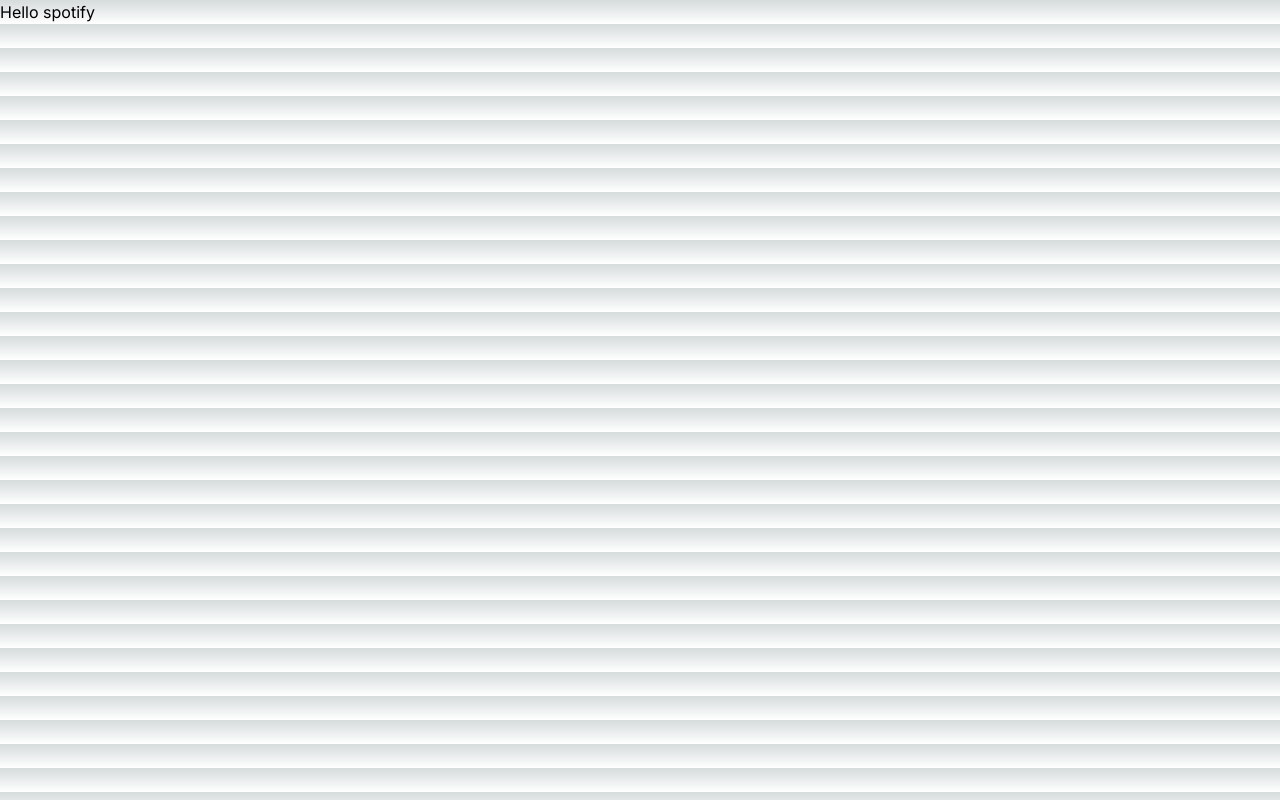
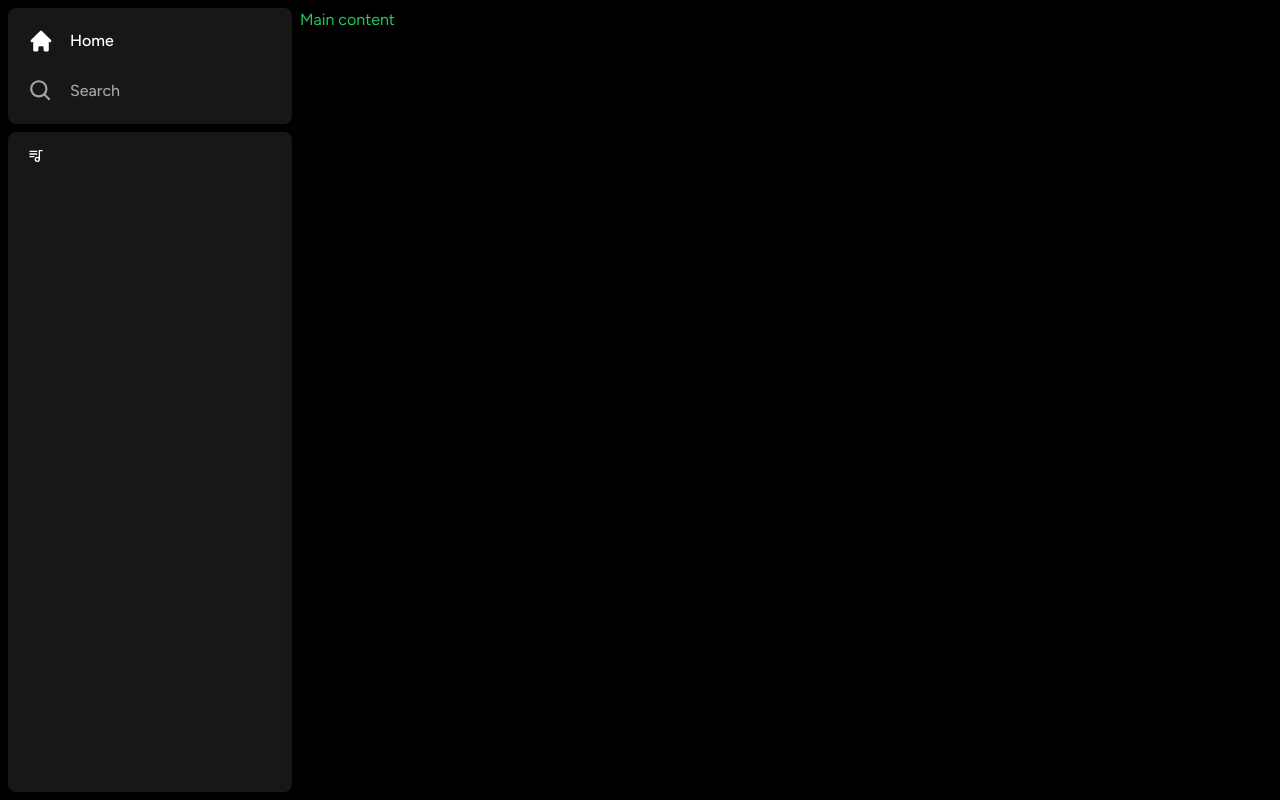
Before and after one commit to DiegoSalazarArp/spotify-clone-next, a Next.js app: page / in a window 1280 px wide. Built offline with nearby package versions, Linux system fonts and the light colour scheme.

Commit message:
Se agrega sidebar

```diff
--- /dev/null
+++ b/app/(site)/page.tsx
@@ -0,0 +1,3 @@
+export default function Home() {
+  return <div className="text-green-500">Main content</div>;
+}
--- a/app/globals.css
+++ b/app/globals.css
@@ -2,26 +2,10 @@
 @tailwind components;
 @tailwind utilities;
 
+html,
+body,
 :root {
-  --foreground-rgb: 0, 0, 0;
-  --background-start-rgb: 214, 219, 220;
-  --background-end-rgb: 255, 255, 255;
+  height: 100%;
+  background-color: black;
+  color-scheme: dark;
 }
-
-@media (prefers-color-scheme: dark) {
-  :root {
-    --foreground-rgb: 255, 255, 255;
-    --background-start-rgb: 0, 0, 0;
-    --background-end-rgb: 0, 0, 0;
-  }
-}
-
-body {
-  color: rgb(var(--foreground-rgb));
-  background: linear-gradient(
-      to bottom,
-      transparent,
-      rgb(var(--background-end-rgb))
-    )
-    rgb(var(--background-start-rgb));
-}
--- a/app/layout.tsx
+++ b/app/layout.tsx
@@ -1,22 +1,25 @@
-import type { Metadata } from 'next'
-import { Inter } from 'next/font/google'
-import './globals.css'
+import type { Metadata } from "next";
+import { Figtree } from "next/font/google";
+import "./globals.css";
+import Sidebar from "@/components/Sidebar";
 
-const inter = Inter({ subsets: ['latin'] })
+const font = Figtree({ subsets: ["latin"] });
 
 export const metadata: Metadata = {
-  title: 'Create Next App',
-  description: 'Generated by create next app',
-}
+  title: "Spotify clone",
+  description: "Listen to music",
+};
 
 export default function RootLayout({
   children,
 }: {
-  children: React.ReactNode
+  children: React.ReactNode;
 }) {
   return (
     <html lang="en">
-      <body className={inter.className}>{children}</body>
+      <body className={font.className}>
+        <Sidebar>{children}</Sidebar>
+      </body>
     </html>
-  )
+  );
 }
--- a/app/page.tsx
+++ /dev/null
@@ -1,3 +0,0 @@
-export default function Home() {
-  return <div>Hello spotify</div>;
-}
--- /dev/null
+++ b/components/Box.tsx
@@ -0,0 +1,20 @@
+import { twMerge } from "tailwind-merge";
+
+interface BoxProps {
+  children: React.ReactNode;
+  className?: string;
+}
+
+export default function Box({ children, className }: BoxProps) {
+  return (
+    <div
+      className={twMerge(
+        `
+      bg-neutral-900 rounded-lg h-fit w-full`,
+        className,
+      )}
+    >
+      {children}
+    </div>
+  );
+}
--- /dev/null
+++ b/components/Library.tsx
@@ -0,0 +1,17 @@
+"use client";
+import { TbPlaylist } from "react-icons/tb";
+
+export default function Library() {
+  const onClick = () => {
+    //handle upload later
+  };
+  return (
+    <div className="flex flex-col">
+      <div className="flex items-center justify-between px-5 pt-4">
+        <div className="inline-flex items-center gap-x-2">
+          <TbPlaylist />
+        </div>
+      </div>
+    </div>
+  );
+}
--- /dev/null
+++ b/components/Sidebar.tsx
@@ -0,0 +1,53 @@
+"use client";
+
+import { usePathname } from "next/navigation";
+import { useMemo } from "react";
+import { HiHome } from "react-icons/hi";
+import { BiSearch } from "react-icons/bi";
+import Box from "./Box";
+import SidebarItem from "./SidebarItem";
+import Library from "./Library";
+
+interface SidebarProps {
+  children: React.ReactNode;
+}
+
+export default function Sidebar({ children }: SidebarProps) {
+  const pathname = usePathname();
+  const routes = useMemo(
+    () => [
+      {
+        icon: HiHome,
+        label: "Home",
+        active: pathname !== "/search",
+        href: "/",
+      },
+      {
+        icon: BiSearch,
+        label: "Search",
+        active: pathname === "/search",
+        href: "/search",
+      },
+    ],
+    [pathname],
+  );
+
+  return (
+    <div className="flex h-full">
+      <div className="hidden md:flex flex-col gap-y-2 bg-black h-full w-[300px] p-2">
+        <Box>
+          <div className="flex flex-col gap-y-4 px-5 py-4">
+            {routes.map((item) => (
+              <SidebarItem key={item.label} {...item} />
+            ))}
+          </div>
+        </Box>
+
+        <Box className="overflow-y-auto h-full">
+          <Library />
+        </Box>
+      </div>
+      <main className="h-full flex-1 overflow-y-auto py-2">{children}</main>
+    </div>
+  );
+}
--- /dev/null
+++ b/components/SidebarItem.tsx
@@ -0,0 +1,34 @@
+import Link from "next/link";
+import { IconType } from "react-icons";
+import { twMerge } from "tailwind-merge";
+interface SidebarItemProps {
+  icon: IconType;
+  label: string;
+  active?: boolean;
+  href: string;
+}
+
+export default function SidebarItem({
+  icon: Icon,
+  label,
+  active,
+  href,
+}: SidebarItemProps) {
+  return (
+    <div>
+      <Link
+        href={href}
+        className={twMerge(
+          `
+        flex flex-row h-auto items-center w-full gap-x-4 text-md font-medium cursor-pointer
+        hover:text-white transition text-neutral-400 py-1
+      `,
+          active && "text-white",
+        )}
+      >
+        <Icon size={26} />
+        <p className="truncate w-100">{label}</p>
+      </Link>
+    </div>
+  );
+}
--- a/tailwind.config.ts
+++ b/tailwind.config.ts
@@ -1,20 +1,14 @@
-import type { Config } from 'tailwindcss'
+import type { Config } from "tailwindcss";
 
 const config: Config = {
   content: [
-    './pages/**/*.{js,ts,jsx,tsx,mdx}',
-    './components/**/*.{js,ts,jsx,tsx,mdx}',
-    './app/**/*.{js,ts,jsx,tsx,mdx}',
+    "./pages/**/*.{js,ts,jsx,tsx,mdx}",
+    "./components/**/*.{js,ts,jsx,tsx,mdx}",
+    "./app/**/*.{js,ts,jsx,tsx,mdx}",
   ],
   theme: {
-    extend: {
-      backgroundImage: {
-        'gradient-radial': 'radial-gradient(var(--tw-gradient-stops))',
-        'gradient-conic':
-          'conic-gradient(from 180deg at 50% 50%, var(--tw-gradient-stops))',
-      },
-    },
+    extend: {},
   },
   plugins: [],
-}
-export default config
+};
+export default config;
```
Also changed, not shown: package.json (+6 -4 lines), 1 other file (tests, documents, lock files or other folders).
